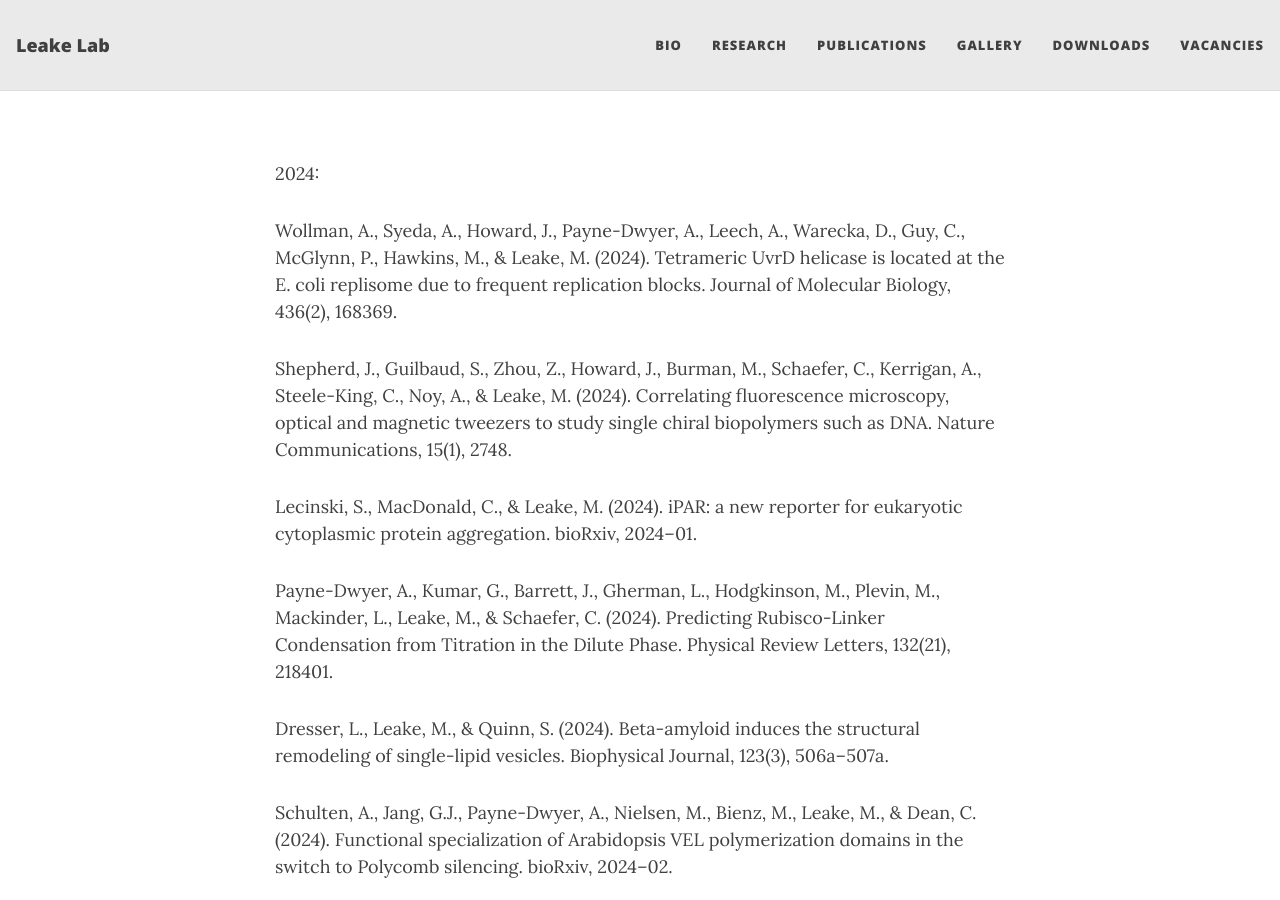
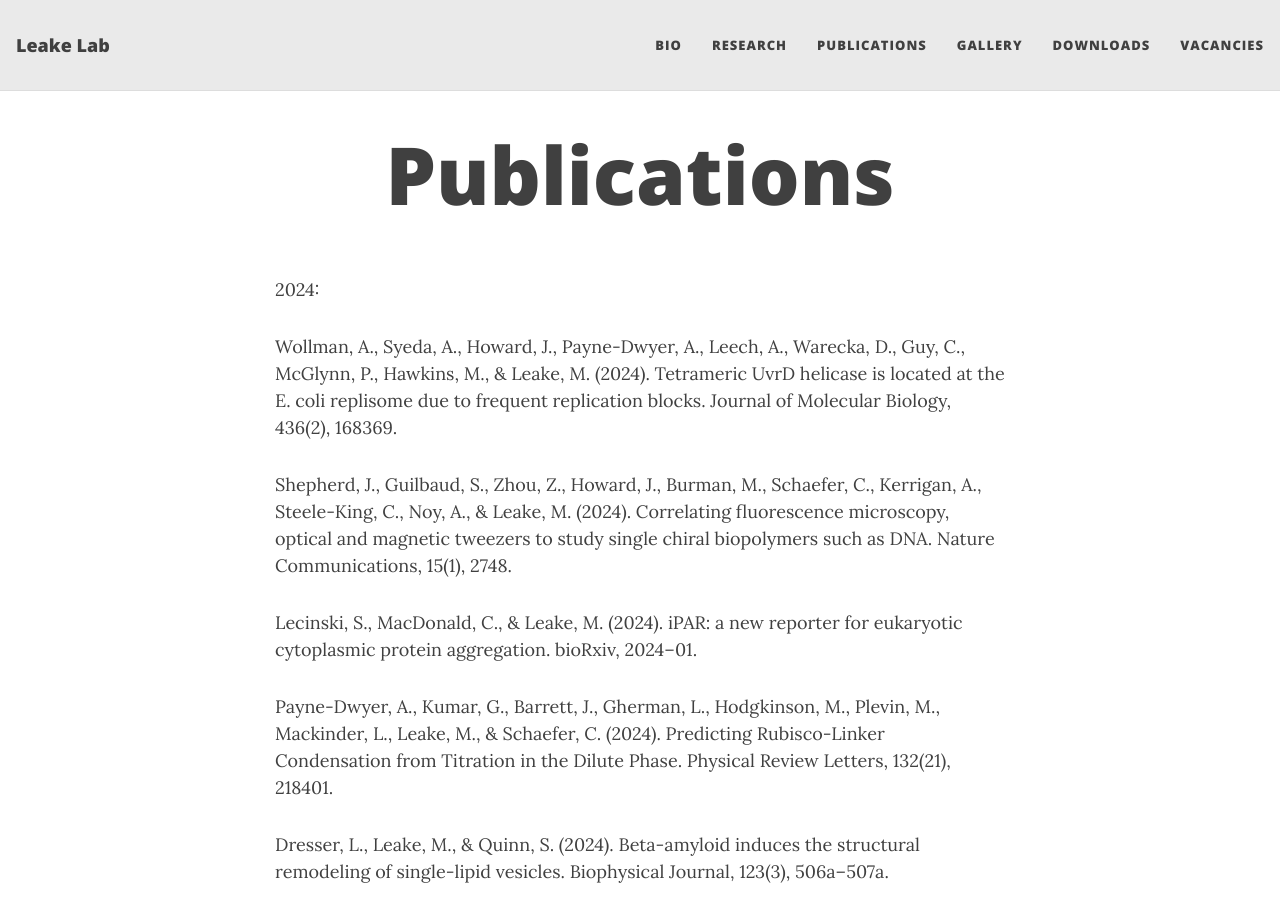
Before and after one commit to york-biophysics/york-biophysics.github.io, a Jekyll site: the page built from Publications.md, in a window 1280 px wide and 900 px high. Built offline with Jekyll 4.4.1, drawn with Linux system fonts in a browser that asks for light colours; nearby versions of some CDN libraries; our own code applies the rules of GitHub Pages for plain Markdown files.

Commit message:
Update Publications.md

```diff
--- a/Publications.md
+++ b/Publications.md
@@ -1,3 +1,7 @@
+---
+layout: page
+title: Publications
+---
 
 2024:
 
```
